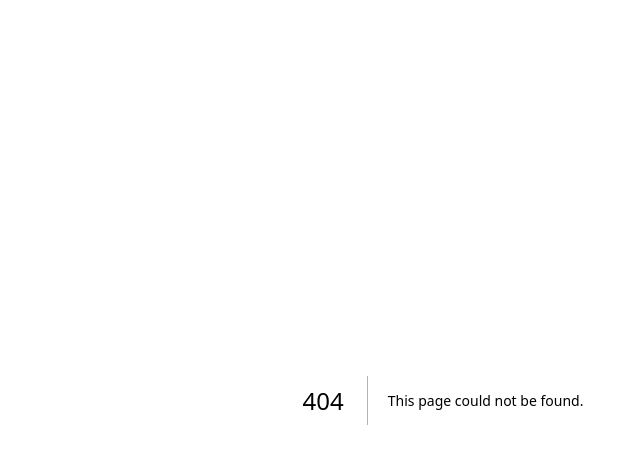
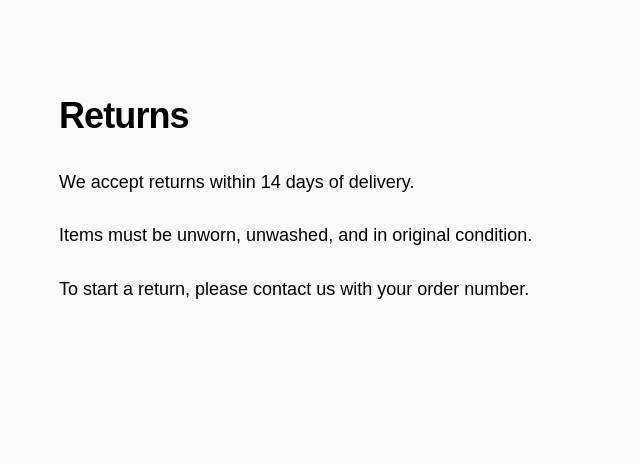
Before and after one commit to bmc0212/dayoff-store, a Next.js app: page /returns in a window 1280 px wide. Before the commit this address had no page. Shown: the top 464 px of the page, without its empty margins (197-837 px from the left). Built offline with nearby package versions, Linux system fonts and the light colour scheme.

Commit message:
Add shipping, returns, and contact pages

```diff
--- /dev/null
+++ b/app/contact/page.tsx
@@ -0,0 +1,25 @@
+export default function ContactPage() {
+  return (
+    <div className="min-h-screen bg-neutral-50 px-6 py-24">
+      <div className="max-w-3xl mx-auto">
+        <h1 className="text-3xl md:text-4xl font-semibold tracking-tight text-black mb-8">
+          Contact
+        </h1>
+
+        <p className="text-base md:text-lg text-black leading-relaxed mb-6">
+          For questions about orders, sizing, or general inquiries, reach out anytime.
+        </p>
+
+        <p className="text-base md:text-lg text-black leading-relaxed">
+          Email us at{" "}
+          <a
+            href="mailto:hello@dayoff.com"
+            className="underline"
+          >
+            hello@dayoff.com
+          </a>
+        </p>
+      </div>
+    </div>
+  );
+}
--- a/app/page.tsx
+++ b/app/page.tsx
@@ -139,9 +139,15 @@ export default function DayOffStore() {
     </p>
 
     <div className="flex justify-center gap-6 text-sm text-black">
-      <span className="cursor-pointer hover:underline">Shipping</span>
-      <span className="cursor-pointer hover:underline">Returns</span>
-      <span className="cursor-pointer hover:underline">Contact</span>
+      <a href="/shipping" className="hover:underline">
+  Shipping
+</a>
+      <a href="/returns" className="hover:underline">
+  Returns
+</a>
+      <a href="/contact" className="hover:underline">
+  Contact
+</a>
     </div>
 
     <p className="mt-6 text-xs text-black/60">
--- /dev/null
+++ b/app/returns/page.tsx
@@ -0,0 +1,23 @@
+export default function ReturnsPage() {
+  return (
+    <div className="min-h-screen bg-neutral-50 px-6 py-24">
+      <div className="max-w-3xl mx-auto">
+        <h1 className="text-3xl md:text-4xl font-semibold tracking-tight text-black mb-8">
+          Returns
+        </h1>
+
+        <p className="text-base md:text-lg text-black leading-relaxed mb-6">
+          We accept returns within 14 days of delivery.
+        </p>
+
+        <p className="text-base md:text-lg text-black leading-relaxed mb-6">
+          Items must be unworn, unwashed, and in original condition.
+        </p>
+
+        <p className="text-base md:text-lg text-black leading-relaxed">
+          To start a return, please contact us with your order number.
+        </p>
+      </div>
+    </div>
+  );
+}
--- /dev/null
+++ b/app/shipping/page.tsx
@@ -0,0 +1,23 @@
+export default function ShippingPage() {
+  return (
+    <div className="min-h-screen bg-neutral-50 px-6 py-24">
+      <div className="max-w-3xl mx-auto">
+        <h1 className="text-3xl md:text-4xl font-semibold tracking-tight text-black mb-8">
+          Shipping
+        </h1>
+
+        <p className="text-base md:text-lg text-black leading-relaxed mb-6">
+          Orders are typically processed within 2–4 business days.
+        </p>
+
+        <p className="text-base md:text-lg text-black leading-relaxed mb-6">
+          Once shipped, delivery usually takes 3–7 business days depending on your location.
+        </p>
+
+        <p className="text-base md:text-lg text-black leading-relaxed">
+          You’ll receive a confirmation email with tracking information as soon as your order ships.
+        </p>
+      </div>
+    </div>
+  );
+}
```
